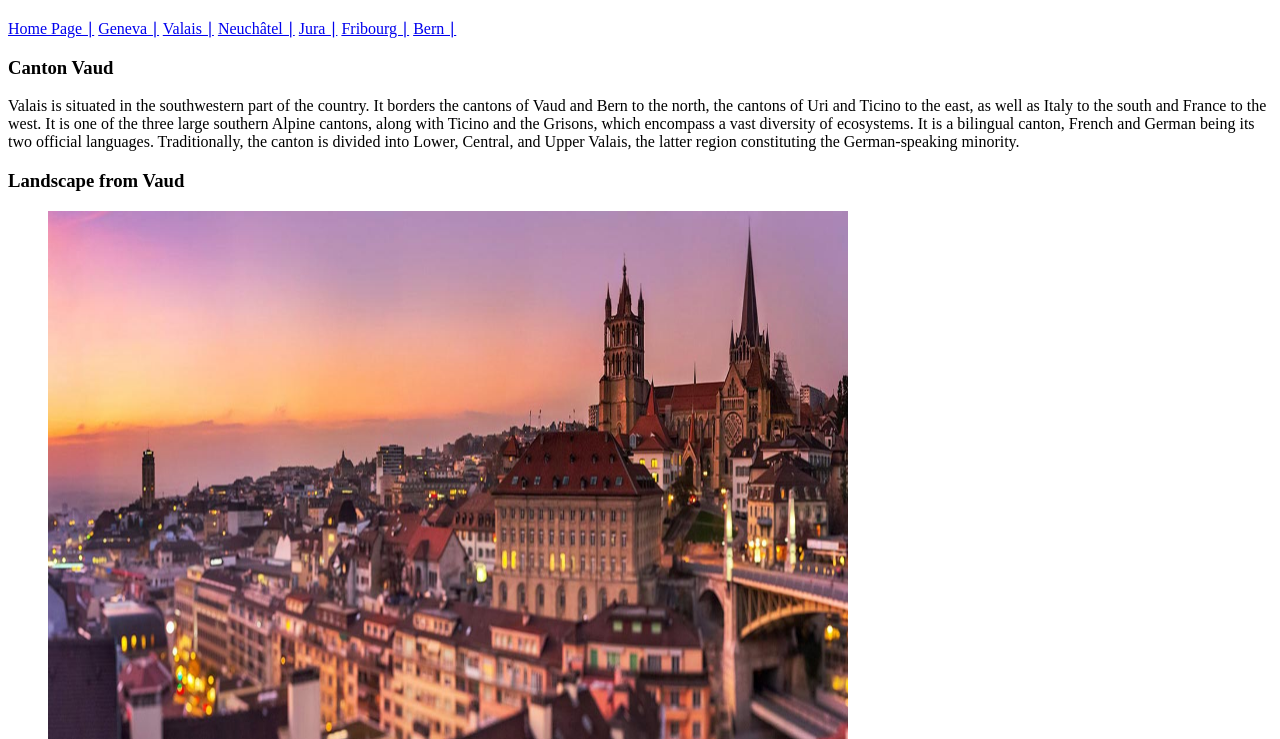
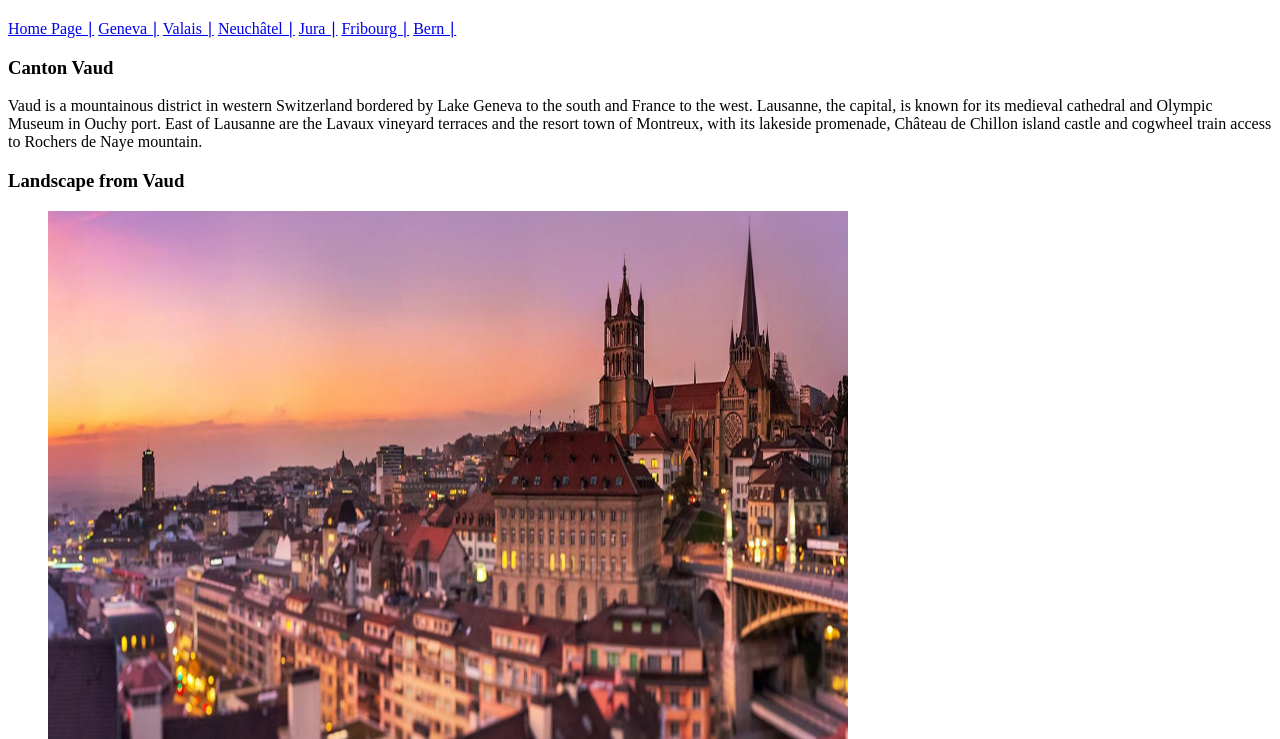
Before and after one commit to enginbzky/First-Website, a plain HTML site: page Vaud.html in a window 1280 px wide. Shown: the part 61-800 px from the top of the page. Drawn offline with Linux system fonts and the light colour scheme.

Commit message:
Vaud text updated.

```diff
--- a/Vaud.html
+++ b/Vaud.html
@@ -18,12 +18,10 @@
     <a href="Fribourg.html">Fribourg &#x2223;</a>
     <a href="Bern.html">Bern &#x2223;</a>
     <h3>Canton Vaud</h3>
-    <p>Valais is situated in the southwestern part of the country. It borders the cantons of Vaud and Bern to the north,
-        the cantons of Uri and Ticino to the east, as well as Italy to the south and France to the west. It is one of
-        the three large southern Alpine cantons, along with Ticino and the Grisons, which encompass a vast diversity of
-        ecosystems. It is a bilingual canton, French and German being its two official languages. Traditionally, the
-        canton is divided into Lower, Central, and Upper Valais, the latter region constituting the German-speaking
-        minority.</p>
+    <p>Vaud is a mountainous district in western Switzerland bordered by Lake Geneva to the south and France to the west.
+        Lausanne, the capital, is known for its medieval cathedral and Olympic Museum in Ouchy port. East of Lausanne are
+        the Lavaux vineyard terraces and the resort town of Montreux, with its lakeside promenade, Château de Chillon island
+        castle and cogwheel train access to Rochers de Naye mountain.</p>
     <h3>Landscape from Vaud</h3>
     <figure>
         <img src="Vaud-image.jpg" alt="Landscape from central Lausanne" width="800" height="600">
```
